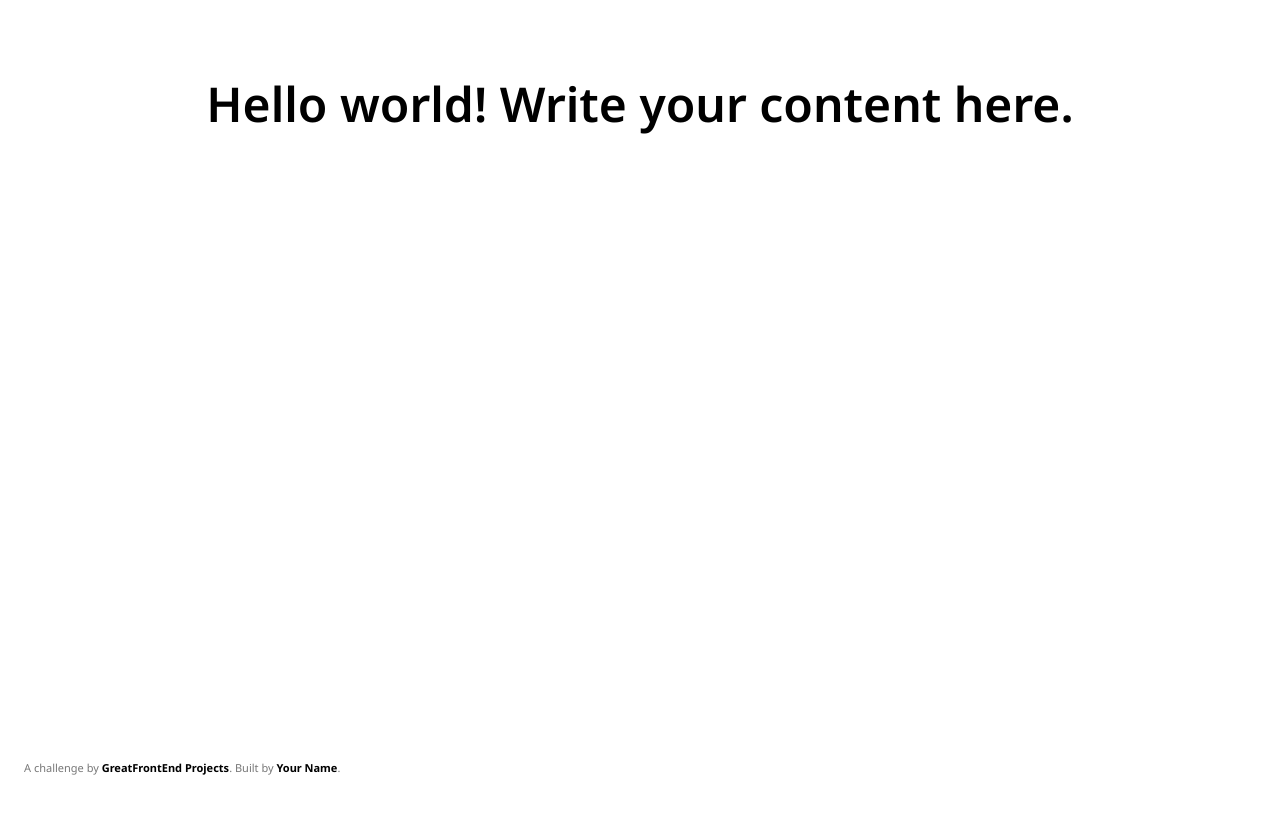
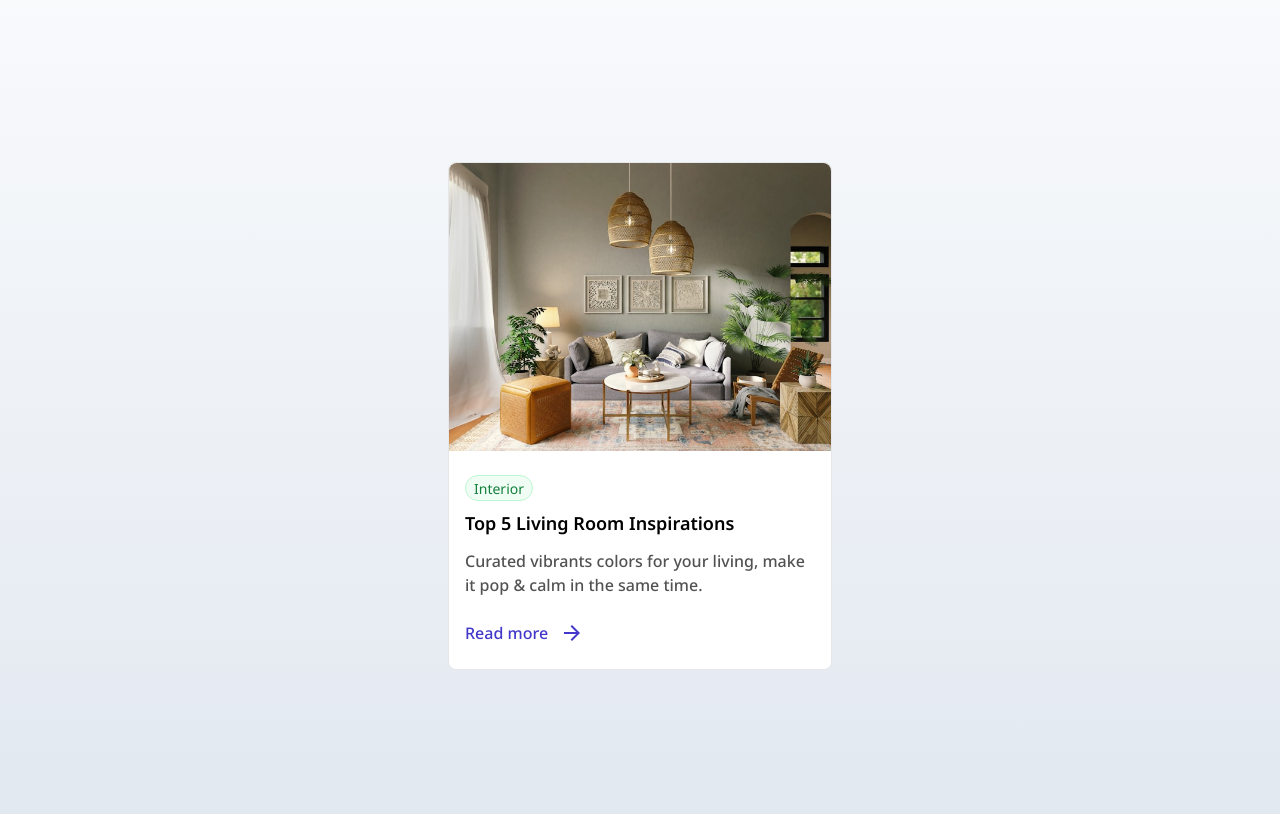
Before and after one commit to 3cyoj/blog_card, a website: page index.html in a window 1280 px wide. Drawn offline with nearby package versions, Linux system fonts and the light colour scheme.

Commit message:
Style elements

```diff
--- a/index.html
+++ b/index.html
@@ -1,6 +1,5 @@
-<!DOCTYPE html>
+<!doctype html>
 <html lang="en">
-  <!-- [Delete this comment] This file is the main file for the challenge. For the most part, you should be editing this file. -->
   <head>
     <meta charset="utf-8" />
     <meta name="viewport" content="width=device-width, initial-scale=1" />
@@ -10,6 +9,10 @@
     <link
       href="https://fonts.googleapis.com/css2?family=Noto+Sans:ital,wght@0,100..900;1,100..900&display=swap"
       rel="stylesheet"
+    />
+    <link
+      rel="stylesheet"
+      href="https://fonts.googleapis.com/css2?family=Material+Symbols+Outlined:opsz,wght,FILL,GRAD@24,400,0,0"
     />
     <link rel="stylesheet" href="css/style.css" />
 
@@ -23,19 +26,43 @@
       /* You may write styles inside this <style> tag or within `css/style.css`. */
     </style>
   </head>
-  <body>
-    <!-- Add your site or application content here -->
-    <h1 class="text-5xl text-center font-semibold pt-20">
-      Hello world! Write your content here.
-    </h1>
-
-    <!-- Interior
-      Top 5 Living Room Inspirations
-      Curated vibrants colors for your living, make it pop & calm in the same time.
-      Read more -->
+  <body class="bg-gradient-to-b from-slate-50 to-slate-200">
+    <div class="m-4 grid h-screen place-items-center">
+      <article class="rounded-lg border border-gray-200 bg-white md:w-96">
+        <div class="bg-cover bg-center">
+          <img
+            src="./img/spacejoy-YqFz7UMm8qE-unsplash.jpg"
+            alt="living room design"
+            class="h-72 w-full rounded-t-lg object-cover"
+          />
+        </div>
+        <div class="px-4 py-6">
+          <div class="pb-2">
+            <div
+              class="w-fit rounded-full border border-green-200 bg-green-50 px-2"
+            >
+              <span class="text-sm text-green-700">Interior</span>
+            </div>
+          </div>
+          <h1 class="pb-3 text-lg font-semibold">
+            Top 5 Living Room Inspirations
+          </h1>
+          <p class="pb-6 font-medium text-neutral-600">
+            Curated vibrants colors for your living, make it pop & calm in the
+            same time.
+          </p>
+          <a
+            class="flex w-fit font-medium text-indigo-700 hover:text-indigo-800 focus:ring focus:ring-violet-100"
+            href=""
+            >Read more
+            <span class="material-symbols-outlined px-3"> arrow_forward </span>
+          </a>
+        </div>
+      </article>
+    </div>
 
     <!-- Attribute this challenge to yourself! -->
-    <div class="credits" data-gfe-screenshot-exclude="true">
+    <!-- <div class="credits" data-gfe-screenshot-exclude="true">
       A challenge by
       <a
         href="https://www.greatfrontend.com/projects?ref=challenges"
@@ -43,11 +70,11 @@
         >GreatFrontEnd Projects</a
       >. Built by
       <a
-        href="https://www.greatfrontend.com/projects/u/username"
+        href=""
         target="_blank"
-        >Your Name</a
+        >Joyce</a
       >.
-    </div>
+    </div> -->
     <script src="js/index.js"></script>
   </body>
 </html>
```
